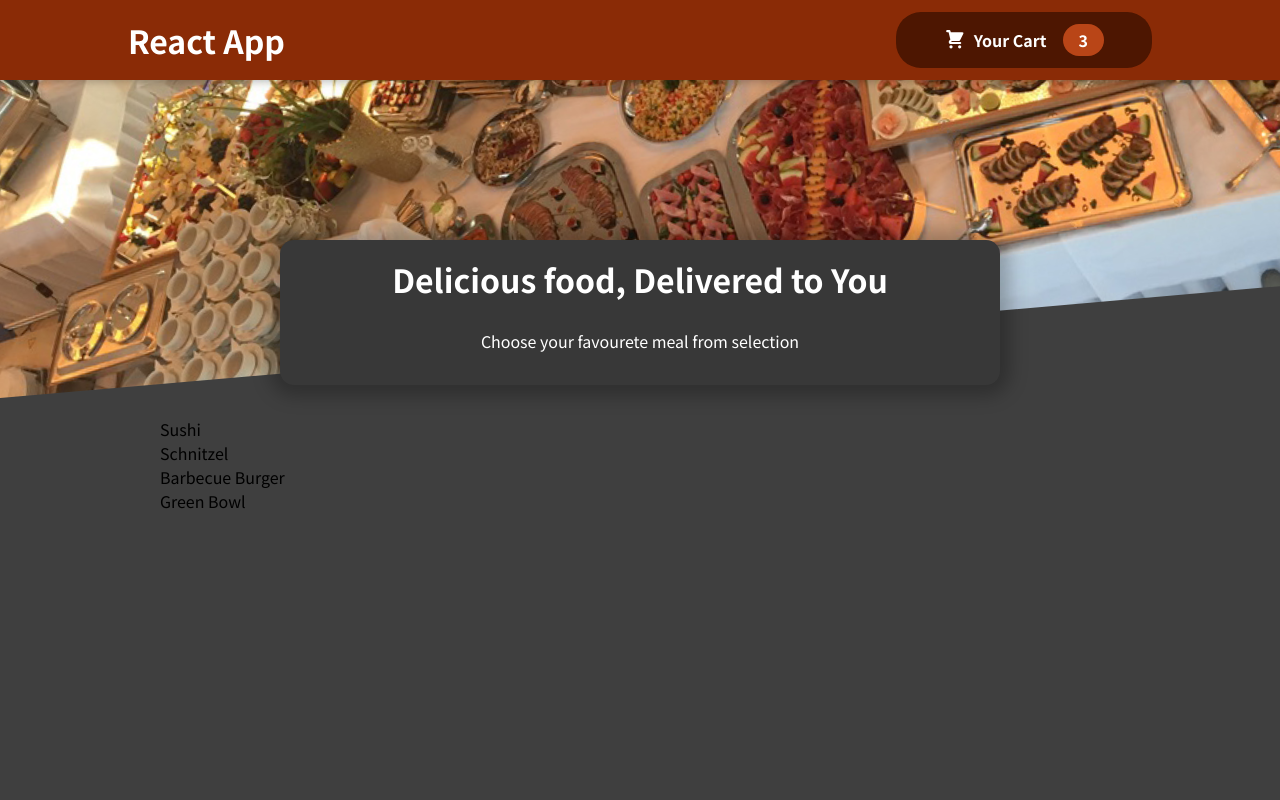
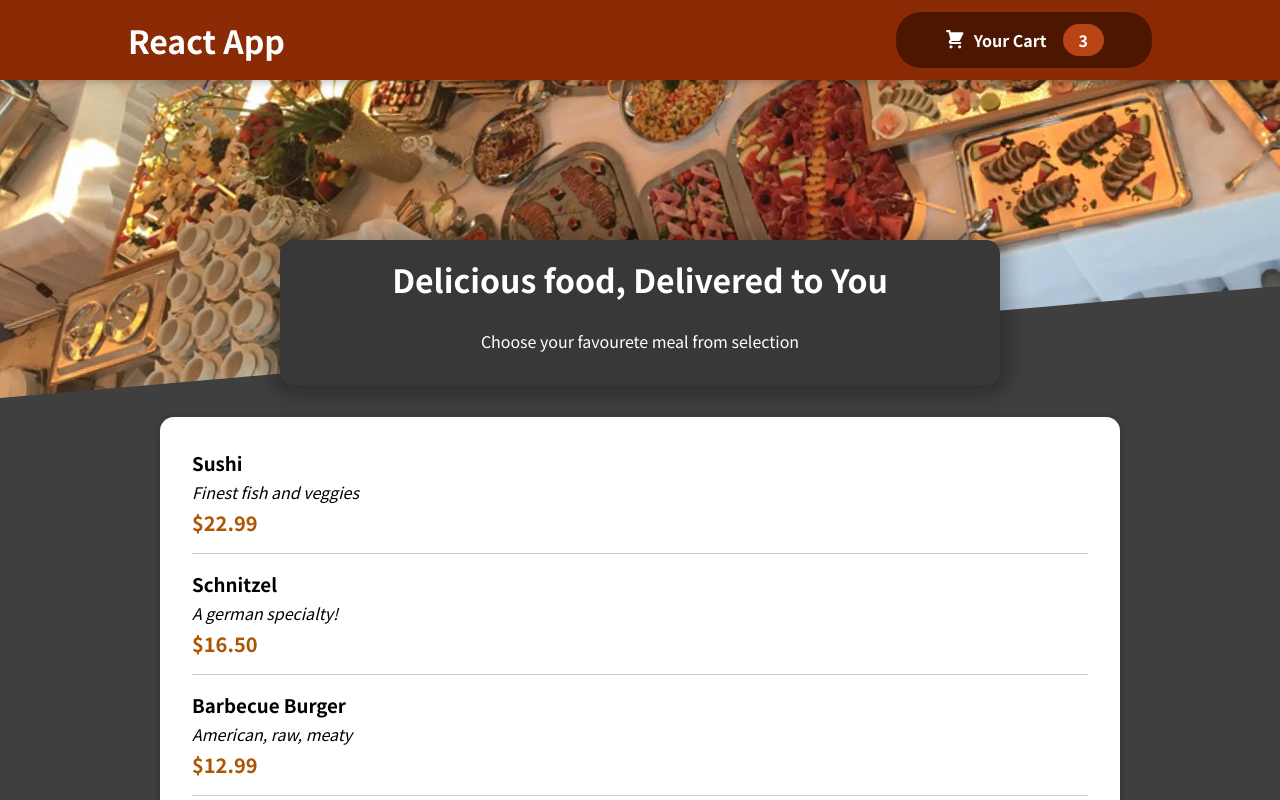
Before and after one commit to GabrieleScano/e-food, a JavaScript app: page / in a window 1280 px wide. Shown: the top 800 px of the page. Built offline with nearby package versions, Linux system fonts and the light colour scheme.

Commit message:
Add Card

```diff
--- a/src/components/Meals/AvailableMeals.js
+++ b/src/components/Meals/AvailableMeals.js
@@ -1,16 +1,23 @@
 import { DUMMY_MEALS } from '../../data/dummy-meals'
+import { Card } from '../UI/Card'
 import classes from './AvailableMeals.module.css'
+import { MealItem } from './MealItem'
 
 export const AvailableMeals = () => {
     return (
-        <section className={classes.meals}>
-        <ul>
-              {
-                    DUMMY_MEALS.map(meal => (
-                        <li>{meal.name}</li>
-                    ))
-                }
-            </ul>
-        </section>
-    )
+      <section className={classes.meals}>
+        <Card>
+          <ul>
+            {DUMMY_MEALS.map((meal) => (
+              <MealItem
+                key={meal.id}
+                name={meal.name}
+                description={meal.description}
+                price={meal.price}
+              />
+            ))}
+          </ul>
+        </Card>
+      </section>
+    );
 }
--- /dev/null
+++ b/src/components/Meals/MealItem.js
@@ -0,0 +1,17 @@
+import classes from './MealItem.module.css'
+
+export const MealItem = (props) => {
+    const price = `$${props.price.toFixed(2)}`
+    return (
+        <li className={classes.meal}>
+            <div>
+                <h3>{props.name}</h3>
+                <div className={classes.description}>{props.description}</div>
+                <div className={classes.price}>{price}</div>
+                <div>
+
+                </div>
+            </div>
+        </li>
+    )
+}
--- /dev/null
+++ b/src/components/Meals/MealItem.module.css
@@ -0,0 +1,22 @@
+.meal {
+    display: flex;
+    justify-content: space-between;
+    margin: 1rem;
+    padding-bottom: 1rem;
+    border-bottom: 1px solid #ccc;
+  }
+
+  .meal h3 {
+    margin: 0 0 0.25rem 0;
+  }
+
+  .description {
+    font-style: italic;
+  }
+
+  .price {
+    margin-top: 0.25rem;
+    font-weight: bold;
+    color: #ad5502;
+    font-size: 1.25rem;
+  }
--- /dev/null
+++ b/src/components/UI/Card.js
@@ -0,0 +1,9 @@
+import classes from './Card.module.css'
+
+export const Card = (props) => {
+    return (
+        <div className={classes.card}>
+           {props.children}
+        </div>
+    )
+}
--- /dev/null
+++ b/src/components/UI/Card.module.css
@@ -0,0 +1,6 @@
+.card {
+    padding: 1rem;
+    box-shadow: 0 2px 8px rgba(0, 0, 0, 0.25);
+    border-radius: 14px;
+    background-color: white;
+  }
```
Also changed, not shown: src/components/Meals/MealItemForm.js (added).
